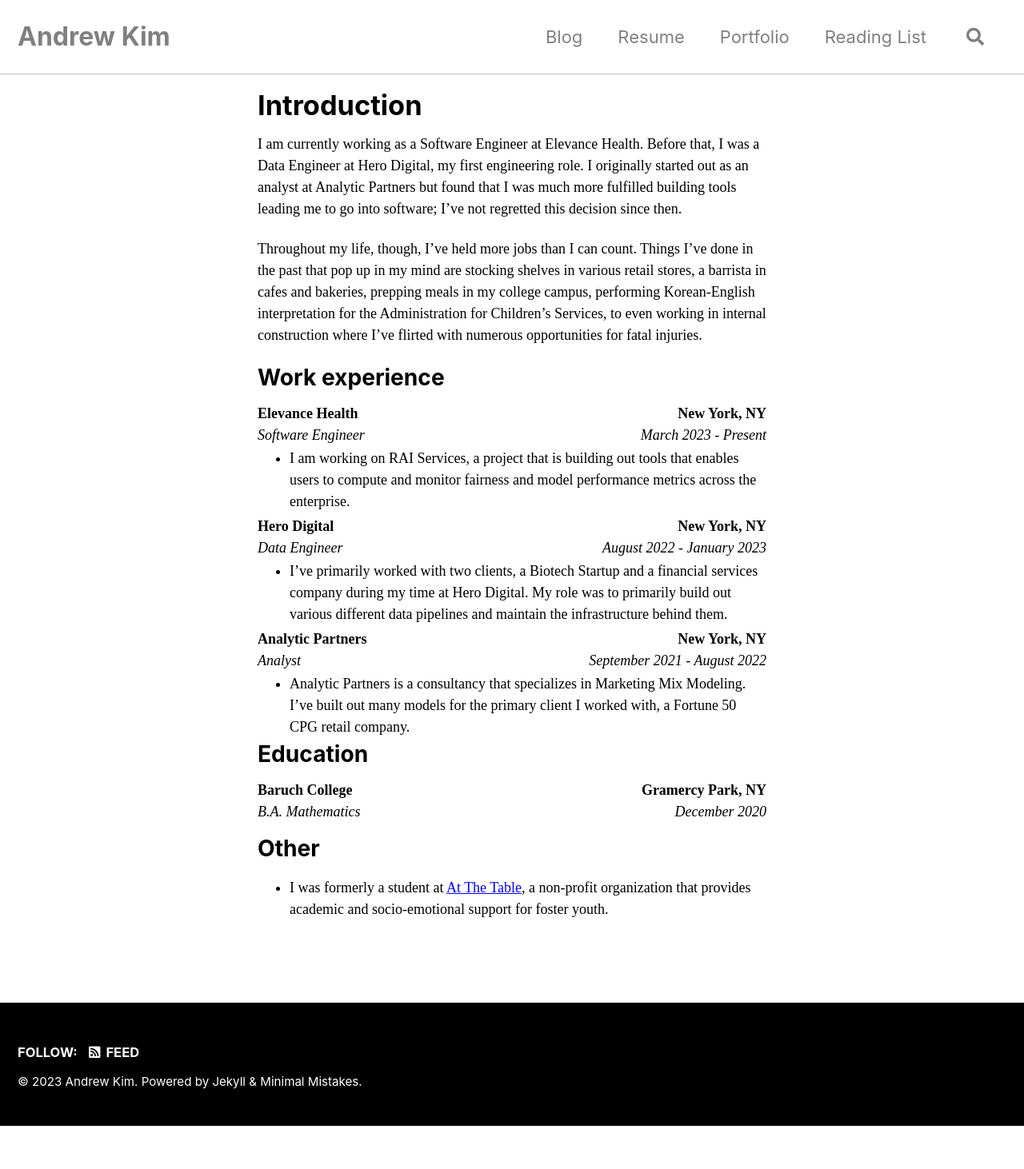
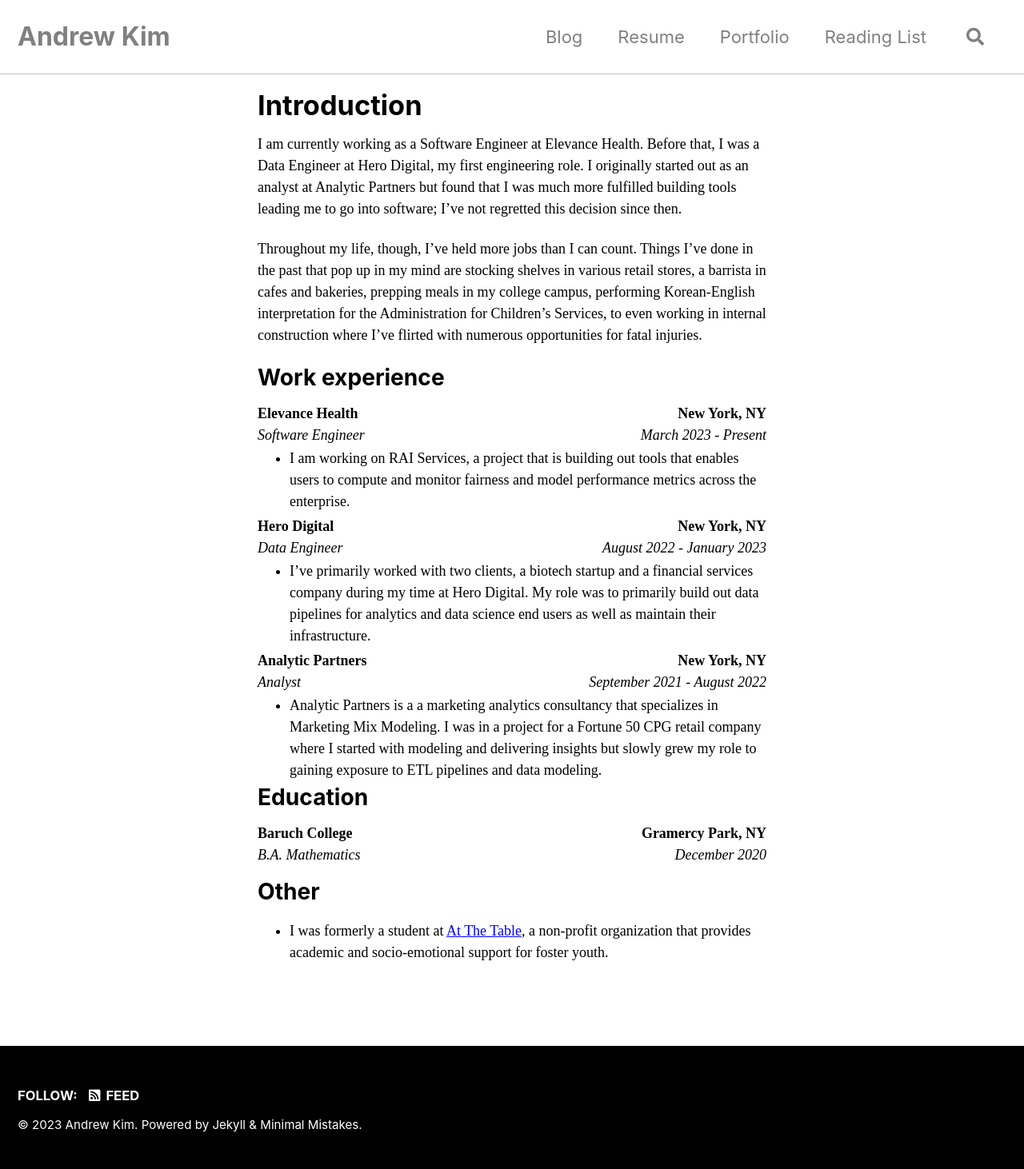
Before and after one commit to andrewwkimm/andrewwkimm.github.io, a Jekyll site: the page built from resume/index.md, in a window 1280 px wide. Shown: the whole page at 80% size. Built offline with Jekyll 4.4.1, drawn with Linux system fonts in a browser that asks for light colours; cached includes are drawn as plain includes; before the commit the page ends 1408 px from its top, so only the background shows below that.

Commit message:
Update work history

```diff
--- a/resume/index.md
+++ b/resume/index.md
@@ -36,10 +36,10 @@
     <span style="float:left;"><em>Data Engineer</em></span>
     <span style="float:right;"><em>August 2022 - January 2023</em></span><br>
 </p>
-- I've primarily worked with two clients, a Biotech Startup and a
+- I've primarily worked with two clients, a biotech startup and a
 financial services company during my time at Hero Digital. My role
-was to primarily build out various different data pipelines and
-maintain the infrastructure behind them.
+was to primarily build out data pipelines for analytics and data
+science end users as well as maintain their infrastructure.
 
 <p style="margin-bottom: -16px;">
     <span style="float:left;"><strong>Analytic Partners</strong></span>
@@ -47,9 +47,10 @@
     <span style="float:left;"><em>Analyst</em></span>
     <span style="float:right;"><em>September 2021 - August 2022</em></span><br>
 </p>
-- Analytic Partners is a consultancy that specializes in Marketing Mix Modeling.
-I've built out many models for the primary client I worked with, a Fortune 50
-CPG retail company.
+- Analytic Partners is a a marketing analytics consultancy that specializes
+in Marketing Mix Modeling. I was in a project for a Fortune 50 CPG retail
+company where I started with modeling and delivering insights but slowly
+grew my role to gaining exposure to ETL pipelines and data modeling.
 
 # Education
 
```
